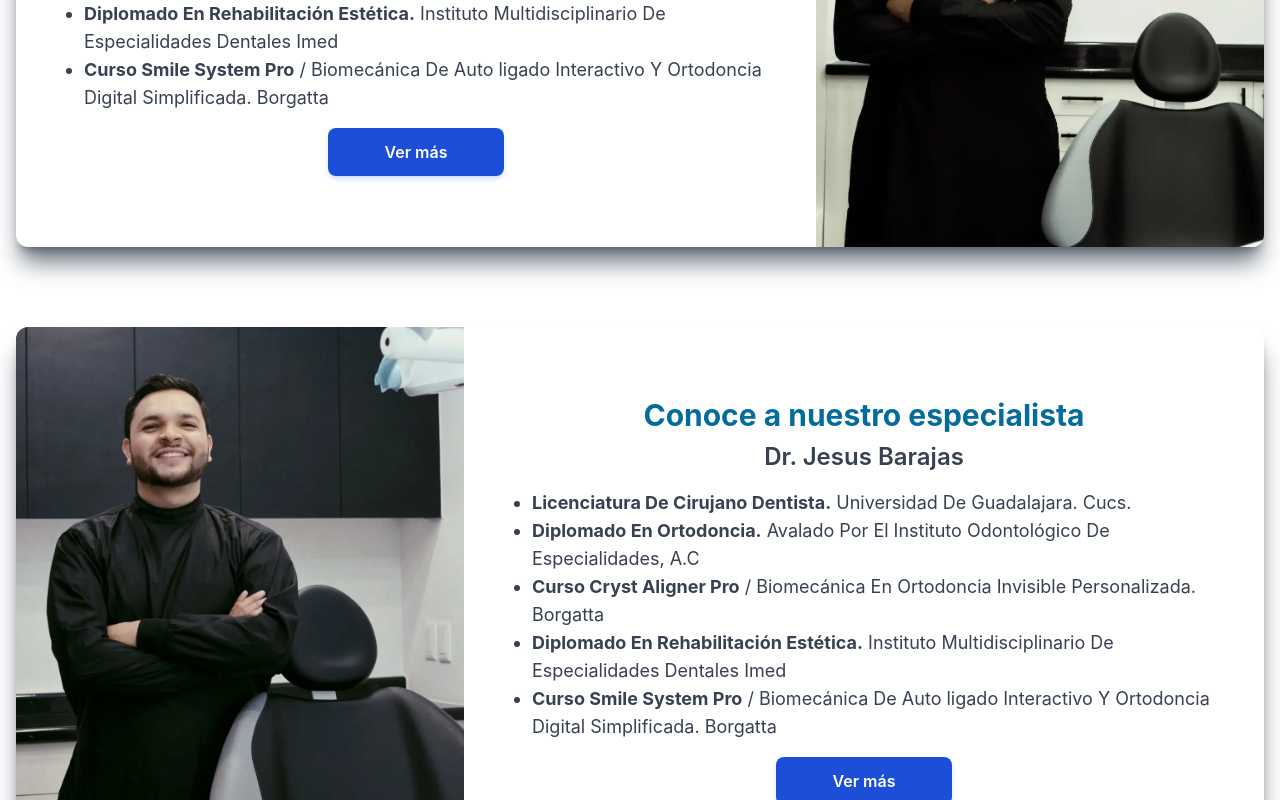
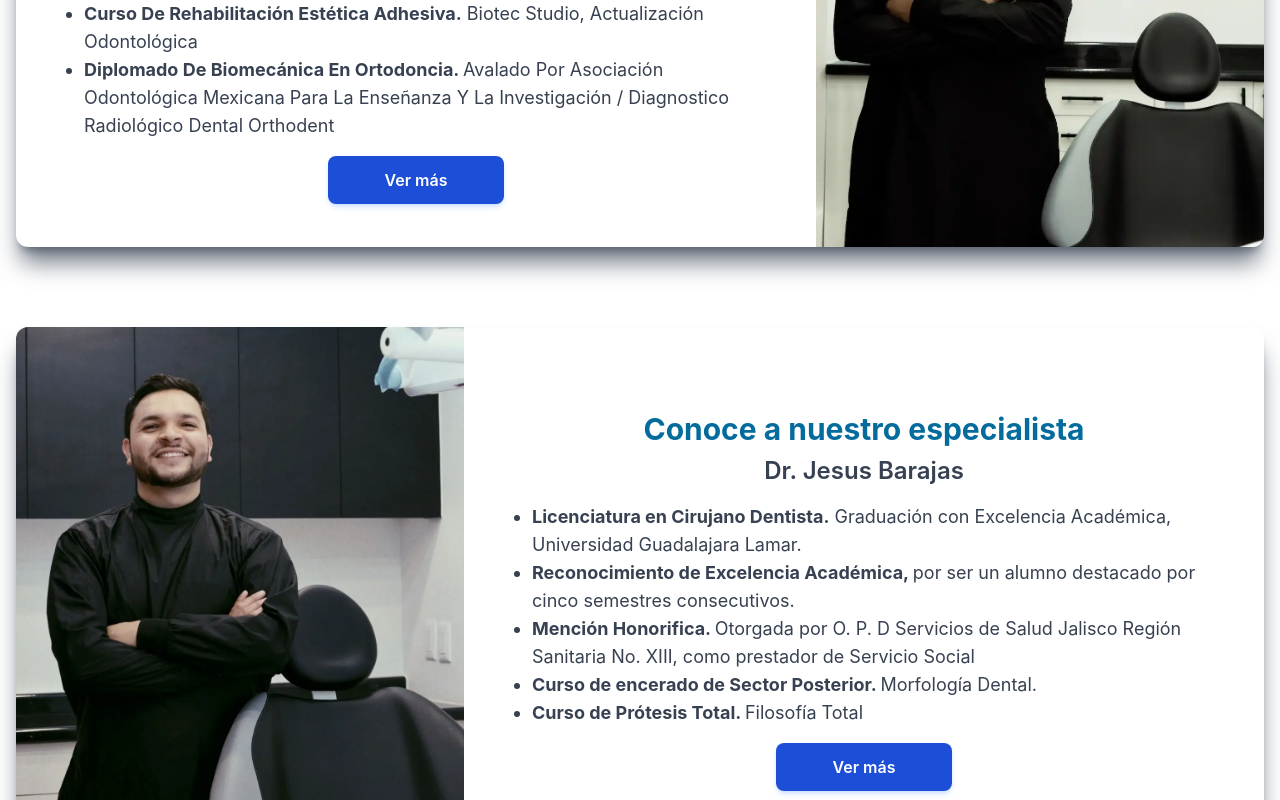
Before and after one commit to leonelvalentinn/luda-dental, a React (Vite) app: page /nosotros in a window 1280 px wide. Shown: the part 2080-2880 px from the top of the page. Built offline with nearby package versions, Linux system fonts and the light colour scheme.

Commit message:
Change CV Info

```diff
--- a/src/components/AboutDoctors.jsx
+++ b/src/components/AboutDoctors.jsx
@@ -15,18 +15,20 @@ export const AboutDoctors = () => {
         >
           <li><strong>Licenciatura De Cirujano Dentista.</strong> Universidad De Guadalajara. Cucs.</li>
           <li><strong>Diplomado En Ortodoncia.</strong> Avalado Por El Instituto Odontológico De Especialidades, A.C</li>
-          <li><strong>Curso Cryst Aligner Pro</strong> / Biomecánica En Ortodoncia Invisible Personalizada. Borgatta</li>
-          <li><strong>Diplomado En Rehabilitación Estética.</strong> Instituto Multidisciplinario De Especialidades Dentales Imed</li>
-          <li><strong>Curso Smile System Pro</strong> / Biomecánica De Auto ligado Interactivo Y Ortodoncia Digital Simplificada. Borgatta</li>
+          <li><strong>Curso Básico Y Avanzado De Mini Implantes Ortodónticos O.S.A.S. </strong>Avalado Por Asociación Mexicana De Ortopedia Maxilar A.C, Amom Y Dewimed Smart Innovation</li>
+          <li><strong>Curso De Rehabilitación Estética Adhesiva.</strong> Biotec Studio, Actualización Odontológica</li>
+          <li><strong>Diplomado De Biomecánica En Ortodoncia. </strong>Avalado Por Asociación Odontológica Mexicana Para La Enseñanza Y La Investigación / Diagnostico Radiológico Dental Orthodent</li>
         </CardAbout>
         <CardAbout
           name='Dr. Jesus Barajas'
           imgSrc={Jesus}
           imgAlt='Foto de perfil del Dr. Jesus Barajas'
         >
-          <li>Graduado de la Universidad Latinoamericana como cirujano dentista</li>
-          <li>Graduado de la Universidad Latinoamericana como cirujano dentista</li>
-          <li>Graduado de la Universidad Latinoamericana como cirujano dentista</li>
+          <li><strong>Licenciatura en Cirujano Dentista.</strong> Graduación con Excelencia Académica, Universidad Guadalajara Lamar.</li>
+          <li><strong>Reconocimiento de Excelencia Académica, </strong>por ser un alumno destacado por cinco semestres consecutivos.</li>
+          <li><strong>Mención Honorifica. </strong>Otorgada por O. P. D Servicios de Salud Jalisco Región Sanitaria No. XIII, como prestador de Servicio Social</li>
+          <li><strong>Curso de encerado de Sector Posterior. </strong>Morfología Dental. </li>
+          <li><strong>Curso de Prótesis Total. </strong>Filosofía Total</li>
         </CardAbout>
       </div>
     </section>
--- a/src/components/aboutpage/CardAboutDoc.jsx
+++ b/src/components/aboutpage/CardAboutDoc.jsx
@@ -16,23 +16,23 @@ export const CardAboutDoc = () => {
       visible: visibleWill,
       textV: `${visibleWill ? 'Ver menos' : 'Ver más'} `,
       info: `
-        <li><strong>Licenciatura De Cirujano Dentista.</strong> Universidad De Guadalajara. Cucs.</li>
+        <li><strong>Licenciatura De Cirujano Dentista.</strong> Universidad De Guadalajara. CUCS.</li>
         <li><strong>Diplomado En Ortodoncia.</strong> Avalado Por El Instituto Odontológico De Especialidades, A.C</li>
-        <li><strong>Curso Cryst Aligner Pro</strong> / Biomecánica En Ortodoncia Invisible Personalizada. Borgatta</li>
-        <li><strong>Diplomado En Rehabilitación Estética.</strong> Instituto Multidisciplinario De Especialidades Dentales Imed</li>
-        <li><strong>Curso Smile System Pro</strong> / Biomecánica De Auto ligado Interactivo Y Ortodoncia Digital Simplificada. Borgatta</li>
+        <li><strong>Curso Básico Y Avanzado De Mini Implantes Ortodónticos O.S.A.S. </strong>Avalado Por Asociación Mexicana De Ortopedia Maxilar A.C, AMOM Y Dewimed Smart Innovation</li>
+        <li><strong>Curso De Rehabilitación Estética Adhesiva.</strong> Biotec Studio, Actualización Odontológica</li>
+        <li><strong>Diplomado De Biomecánica En Ortodoncia. </strong>Avalado Por Asociación Odontológica Mexicana Para La Enseñanza Y La Investigación / Diagnostico Radiológico Dental Orthodent</li>
       `,
       description: `
-        <li><strong>Congreso Internacional De Ortodoncia.</strong> Avalado Por Instituto Para El Desarrollo Y Actualización De Profesionales IDAP Cancún, Q.R.</li>
-        <li><strong>Curso Básico Y Avanzado De Mini Implantes Ortodónticos O.S.A.S.</strong> Avalado Por Asociación Mexicana De Ortopedia Maxilar A.C, Amom Y Dewimed Smart Innovation</li>
-        <li><strong>Curso De Rehabilitación Estética Adhesiva.</strong> Biotec Studio, Actualización Odontológica</li>
-        <li><strong>Diplomado De Biomecánica En Ortodoncia.</strong> Avalado Por Asociación Odontológica Mexicana Para La Enseñanza Y La Investigación / Diagnostico Radiológico Dental Orthodent</li>
-        <li><strong>Diplomado En Especialización En Ortopedia Maxilar.</strong> Avalado Por La Asociación Mexicana De Ortopedia Maxilar A.C, Amom</li>
-        <li><strong>Certificación En Ortopedia Maxilar.</strong> Consejo Mexicano De Ortopedia Maxilar A.C / Amom</li>
+        <li><strong>Diplomado En Especialización En Ortopedia Maxilar.</strong> Avalado Por Instituto Para El Desarrollo Y Actualización De Profesionales IDAP Cancún, Q.R.</li>
+        <li><strong>Certificación En Ortopedia Maxilar.</strong> Consejo Mexicano De Ortopedia Maxilar A.C / AMOM</li>
         <li><strong>Especialidad En Ortodoncia.</strong> Instituto Para El Desarrollo Y Actualización De Profesionales IDAP</li>
-        <li><strong>Recertificación En Ortopedia Maxilar.</strong> Avalado Por La Asociación Mexicana De Ortopedia Maxilar A.C, Amom</li>
+        <li><strong>Recertificación En Ortopedia Maxilar.</strong> Avalado Por La Asociación Mexicana De Ortopedia Maxilar A.C, AMOM</li>
         <li><strong>Congreso Online De Ortodoncia 2021.</strong>  Avalado Por Instituto Para El Desarrollo Y Actualización De Profesionales IDAP </li>
         <li><strong>Congreso Internacional De Ortodoncia.</strong> Avalado Por Instituto Para El Desarrollo Y Actualización De Profesionales IDAP CDMX</li>
+        <li><strong>Congreso Internacional De Ortodoncia.</strong> Avalado Por Instituto Para El Desarrollo Y Actualización De Profesionales IDAP Cancún, Q.R.</li>
+        <li><strong>Curso Cryst Aligner Pro </strong>/ Biomecánica En Ortodoncia Invisible Personalizada. Borgatta</li>
+        <li><strong>Diplomado En Rehabilitación Estética. </strong>Instituto Multidisciplinario De Especialidades Dentales IMED</li>
+        <li><strong>Curso Smile System Pro </strong>/ Biomecánica De Auto Ligado Interactivo Y Ortodoncia Digital Simplificada. Borgatta</li>
       `
     },
     {
@@ -44,23 +44,17 @@ export const CardAboutDoc = () => {
       visible: visibleJesus,
       textV: `${visibleJesus ? 'Ver menos' : 'Ver más'} `,
       info: `
-        <li><strong>Licenciatura De Cirujano Dentista.</strong> Universidad De Guadalajara. Cucs.</li>
-        <li><strong>Diplomado En Ortodoncia.</strong> Avalado Por El Instituto Odontológico De Especialidades, A.C</li>
-        <li><strong>Curso Cryst Aligner Pro</strong> / Biomecánica En Ortodoncia Invisible Personalizada. Borgatta</li>
-        <li><strong>Diplomado En Rehabilitación Estética.</strong> Instituto Multidisciplinario De Especialidades Dentales Imed</li>
-        <li><strong>Curso Smile System Pro</strong> / Biomecánica De Auto ligado Interactivo Y Ortodoncia Digital Simplificada. Borgatta</li>
+        <li><strong>Licenciatura en Cirujano Dentista.</strong> Graduación con Excelencia Académica, Universidad Guadalajara Lamar.</li>
+        <li><strong>Reconocimiento de Excelencia Académica, </strong>por ser un alumno destacado por cinco semestres consecutivos.</li>
+        <li><strong>Mención Honorifica. </strong>Otorgada por O. P. D Servicios de Salud Jalisco Región Sanitaria No. XIII, como prestador de Servicio Social</li>
+        <li><strong>Curso de encerado de Sector Posterior. </strong>Morfología Dental. </li>
+        <li><strong>Curso de Prótesis Total. </strong>Filosofía Total</li>
       `,
       description: `
-        <li><strong>Licenciatura De Cirujano Dentista.</strong> Universidad De Guadalajara. Cucs.</li>
-        <li><strong>Diplomado En Ortodoncia.</strong> Avalado Por El Instituto Odontológico De Especialidades, A.C</li>
-        <li><strong>Curso Cryst Aligner Pro</strong> / Biomecánica En Ortodoncia Invisible Personalizada. Borgatta</li>
-        <li><strong>Diplomado En Rehabilitación Estética.</strong> Instituto Multidisciplinario De Especialidades Dentales Imed</li>
-        <li><strong>Curso Smile System Pro</strong> / Biomecánica De Auto ligado Interactivo Y Ortodoncia Digital Simplificada. Borgatta</li>
-        <li><strong>Licenciatura De Cirujano Dentista.</strong> Universidad De Guadalajara. Cucs.</li>
-        <li><strong>Diplomado En Ortodoncia.</strong> Avalado Por El Instituto Odontológico De Especialidades, A.C</li>
-        <li><strong>Curso Cryst Aligner Pro</strong> / Biomecánica En Ortodoncia Invisible Personalizada. Borgatta</li>
-        <li><strong>Diplomado En Rehabilitación Estética.</strong> Instituto Multidisciplinario De Especialidades Dentales Imed</li>
-        <li><strong>Curso Smile System Pro</strong> / Biomecánica De Auto ligado Interactivo Y Ortodoncia Digital Simplificada. Borgatta</li>
+        <li><strong>Curso de Preparaciones parciales adhesivas. </strong>The Dental Crew.</li>
+        <li><strong>Curso Hands on Incrustaciones de resina. </strong>Dr. Paul Miramontes </li>
+        <li><strong>Curso de Encerado de en Sector Anterior. </strong>Morfología Dental.</li>
+        <li><strong>Cursos Salud Bucal en Diabetes. </strong>Instituto Mexicano del Seguro Social </li>
       `
     }
   ]
@@ -84,7 +78,7 @@ export const CardAboutDoc = () => {
               <h3 className='font-semibold text-2xl text-gray-700'>{item.name}</h3>
               <ul className='mt-4 list-disc color text-lg text-gray-700 text-start pl-5 gap-2' dangerouslySetInnerHTML={{ __html: item.info }} />
               <div className='w-full grid place-items-center'>
-                <div className={`transition-all duration-[500ms] overflow-hidden origin-bottom ${item.visible ? 'max-h-[1500px]' : 'max-h-0'}`}>
+                <div className={`w-full flex justify-start transition-all duration-[500ms] overflow-hidden origin-bottom ${item.visible ? 'max-h-[1500px]' : 'max-h-0'}`}>
                   <ul className='mb-4 mt-2 list-disc color text-lg text-gray-700 text-start pl-5 gap-2' dangerouslySetInnerHTML={{ __html: item.description }} />
                 </div>
                 <button
```
